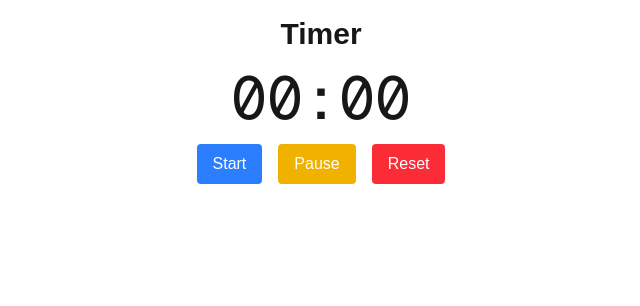
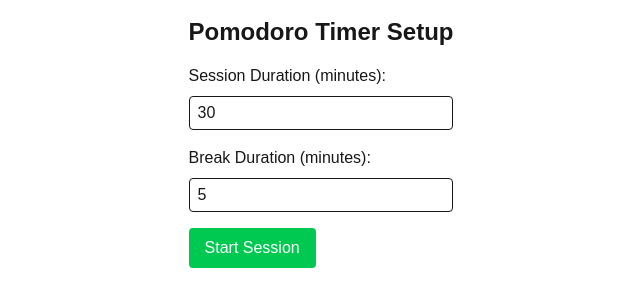
Before and after one commit to AGR27/FocusFlow, a Next.js app in the folder frontend/: page /timer in a window 1280 px wide. Shown: the top 306 px of the page, without its empty margins (319-959 px from the left). Built offline with nearby package versions, Linux system fonts and the light colour scheme.

Commit message:
Finished basic pomo timer stuff, style later

```diff
--- a/frontend/src/app/page.tsx
+++ b/frontend/src/app/page.tsx
@@ -5,11 +5,12 @@ import Link from "next/link";
 import Image from "next/image";
 import Timer from "@/components/Timer";
 import MoodGrid from "@/components/PomoTimer/MoodGrid";
+import ProductivitySlider from "@/components/PomoTimer/ProductivitySlider";
 
 export default function Home() {
   return (
-    <div className="min-h-screen flex flex-col bg-blue-500 text-white">
-      <aside className="p-8 bg-blue-700 m-4 rounded-lg shadow-lg flex flex-col items-start">
+    <div className="min-h-screen flex flex-col bg-blue-200 text-white">
+      <main className="p-8 bg-blue-700 m-4 rounded-lg shadow-lg flex flex-col items-start">
         <h1 className="text-6xl font-bold mb-2 font-mono">
           FocusFlow
         </h1>
@@ -22,16 +23,33 @@ export default function Home() {
           <li>Task management</li>
           <li>Progress Tracking</li>
         </ol>
+      </main>
+
+      <aside className="p-8 bg-blue-500 m-4 rounded-lg shadow-lg flex flex-col items-start">
+        <h1 className="text-3xl font-bold mb-2 font-mono">
+          Get Started
+        </h1>
       </aside>
+
+      <nav className="flex justify-center items-center gap-4 p-4 bg-blue-600">
+        <Link
+          className="rounded-full border border-solid border-transparent transition-colors flex items-center justify-center bg-foreground text-background gap-2 hover:bg-[#383838] dark:hover:bg-[#ccc] font-medium text-sm sm:text-base h-10 sm:h-12 px-4 sm:px-5 sm:w-auto"
+          href="/timer"
+        >
+          <Image
+            className="dark:invert"
+            src="/clock.svg"
+            alt="Clock icon"
+            width={20}
+            height={20}
+          />
+          Start Timer
+        </Link>
+
+      </nav>
 
       <main className="flex-1 flex items-center justify-center">
         <Timer />
-
-        <MoodGrid
-          onChange={(mood) => {
-            console.log("Mood selected:", mood);
-          }}
-        />
       </main>
 
 
--- a/frontend/src/app/timer/page.tsx
+++ b/frontend/src/app/timer/page.tsx
@@ -1,9 +1,11 @@
-import Timer from "@/components/Timer";
+"use client";
+
+import PomoTimer from "@/components/PomoTimer/PomoTimer";
 
 export default function TimerPage() {
   return (
-    <div>
-      <Timer />
-    </div>
+    <main className="flex-1 flex flex-col items-center justify-center">
+      <PomoTimer />
+    </main>
   );
 }
--- a/frontend/src/components/PomoTimer/PomoTimer.tsx
+++ b/frontend/src/components/PomoTimer/PomoTimer.tsx
@@ -2,8 +2,8 @@
 
 import{ useEffect, useState } from "react";
 
-import ProductivityQuestion from "@/components/ProductivityQuestion";
-import MoodGridQuestion from "@/components/MoodGridQuestion";
+import ProductivitySlider from "@/components/PomoTimer/ProductivitySlider";
+import MoodGrid from "@/components/PomoTimer/MoodGrid";
 
 type Mode = "setup" | "focus" | "focusQuestions" | "break" | "breakQuestions" | "sessionEnd";
 
@@ -15,3 +15,146 @@ export default function PomoTimer() {
   //Timer state
   const [mode, setMode] = useState<Mode>("setup");
   const [timeLeft, setTimeLeft] = useState(0); // seconds
+
+  const [mood, setMood] = useState<{ x: number; y: number; color: string } | null>(null);
+  const [productivity, setProductivity] = useState(5); // Default productivity level
+
+  useEffect(() => {
+    // Only run the timer logic if in focus or break mode
+    if (mode === "focus" || mode === "break") {
+      // If timeLeft is 0 or less, transition to the next state
+      if (timeLeft <= 0) {
+        // Clear any existing interval immediately before setting new mode
+        // (though in this structure, the cleanup will handle it)
+        setMode(mode === "focus" ? "focusQuestions" : "breakQuestions");
+        return; // Stop the effect from setting a new interval
+      }
+
+      // If timeLeft is greater than 0, set up the interval
+      const interval = setInterval(() => {
+        setTimeLeft((prev) => prev - 1);
+      }, 1000);
+
+      // Cleanup function to clear the interval when the component unmounts
+      // or when dependencies (mode, timeLeft) change,
+      // which effectively stops the previous interval before a new one might start.
+      return () => clearInterval(interval);
+    }
+    // No return for other modes, meaning no interval is set for them.
+    // When mode changes away from "focus" or "break", this useEffect's cleanup runs.
+  }, [timeLeft, mode]); // Dependencies: timeLeft and mode
+
+  {mode === "setup" && (
+    <div>
+      <button
+        onClick={() => {
+          setTimeLeft(sessionDuration * 60);
+          setMode("focus");
+        }}
+        className="bg-green-500 px-4 py-2 text-white rounded"
+      >
+        Start Session
+      </button>
+    </div>
+  )}
+
+
+
+  return (
+    <div className="p-4">
+      {mode === "setup" && (
+        <div className="space-y-4">
+          <h1 className="text-2xl font-bold">Pomodoro Timer Setup</h1>
+          <div>
+            <label className="block mb-2">Session Duration (minutes):</label>
+            <input
+              type="number"
+              value={sessionDuration}
+              onChange={(e) => setSessionDuration(Number(e.target.value))}
+              className="border rounded px-2 py-1 w-full"
+            />
+          </div>
+          <div>
+            <label className="block mb-2">Break Duration (minutes):</label>
+            <input
+              type="number"
+              value={breakDuration}
+              onChange={(e) => setBreakDuration(Number(e.target.value))}
+              className="border rounded px-2 py-1 w-full"
+            />
+          </div>
+          <button
+            onClick={() => {
+              setTimeLeft(sessionDuration * 60);
+              setMode("focus");
+            }}
+            className="bg-green-500 px-4 py-2 text-white rounded"
+          >
+            Start Session
+          </button>
+        </div>
+      )}
+
+      {mode === "focus" && (
+        <div>
+          <h2 className="text-xl font-bold">Focus Time</h2>
+          <p>{Math.floor(timeLeft / 60)}:{(timeLeft % 60).toString().padStart(2, "0")}</p>
+        </div>
+      )}
+
+      {mode === "focusQuestions" && (
+        <div className="space-y-4">
+          <MoodGrid onChange={(m) => setMood(m)} />
+          <ProductivitySlider onChange={(val) => setProductivity(val)} />
+          <button
+            onClick={() => {
+              console.log("Feedback", { mood, productivity });
+              setTimeLeft(breakDuration * 60);
+              setMode("break");
+            }}
+            className="bg-blue-600 text-white px-4 py-2 rounded"
+          >
+            Submit & Start Break
+          </button>
+        </div>
+      )}
+
+      {mode === "break" && (
+        <div>
+          <h2 className="text-xl font-bold">Break Time</h2>
+          <p>{Math.floor(timeLeft / 60)}:{(timeLeft % 60).toString().padStart(2, "0")}</p>
+        </div>
+      )}
+
+      {mode === "breakQuestions" && (
+        <div>
+          <h2>Break Finished</h2>
+          <button
+            onClick={() => {
+              setMode("sessionEnd");
+            }}
+            className="bg-purple-500 px-4 py-2 text-white rounded"
+          >
+            End Session
+          </button>
+        </div>
+      )}
+
+      {mode === "sessionEnd" && (
+        <div>
+          <h2 className="text-lg font-bold">Session complete!</h2>
+          <button
+            onClick={() => {
+              setMode("setup");
+              setMood(null);
+              setProductivity(5);
+            }}
+            className="bg-gray-700 text-white px-4 py-2 rounded"
+          >
+            New Session
+          </button>
+        </div>
+      )}
+    </div>
+  );
+}
--- /dev/null
+++ b/frontend/src/components/PomoTimer/ProductivitySlider.tsx
@@ -0,0 +1,34 @@
+import { useState, useRef, useEffect } from "react";
+
+interface ProductivitySliderProps {
+  onChange: (value: number) => void;
+  initialValue?: number;
+}
+
+export default function ProductivitySlider({
+  onChange,
+  initialValue = 5,
+}: ProductivitySliderProps) {
+  const [value, setValue] = useState(initialValue);
+
+  const handleChange = (e: React.ChangeEvent<HTMLInputElement>) => {
+    const newValue = parseInt(e.target.value);
+    setValue(newValue);
+    onChange(newValue);
+  };
+
+  return (
+    <div className="flex flex-col items-center space-y-4">
+      <label className="text-lg font-semibold">Productivity Level</label>
+      <input
+        type="range"
+        min="1"
+        max="10"
+        value={value}
+        onChange={handleChange}
+        className="w-full h-2 bg-gray-200 rounded-lg appearance-none cursor-pointer dark:bg-gray-700"
+      />
+      <div className="text-xl font-mono">{value}</div>
+    </div>
+  );
+}
```
